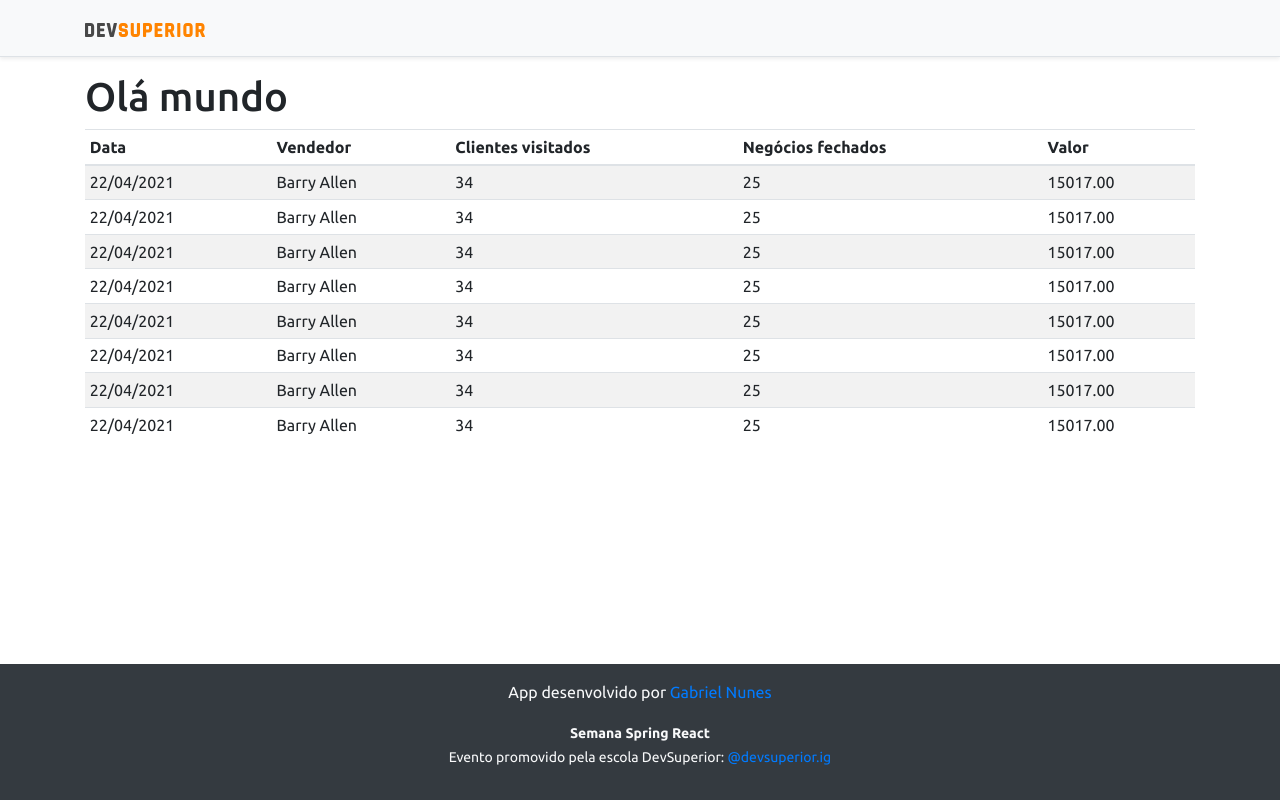
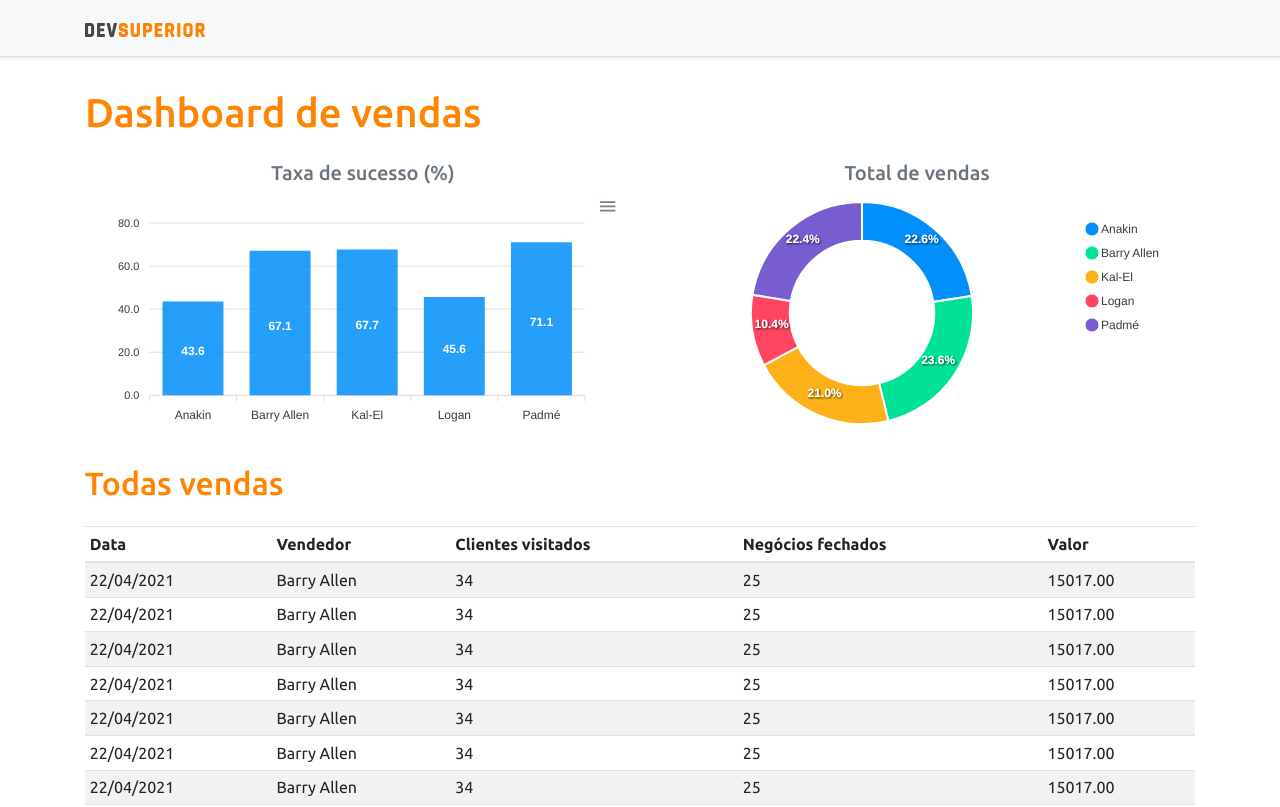
Before and after one commit to GabrielNunes12/projeto-sds3, a React (Create React App) app in the folder frontend/: page / in a window 1280 px wide. Shown: the top 807 px of the page. Built offline with nearby package versions, Linux system fonts and the light colour scheme.

Commit message:
[feat] Static charts

```diff
--- a/frontend/package.json
+++ b/frontend/package.json
@@ -12,10 +12,12 @@
     "@types/node": "^12.0.0",
     "@types/react": "^17.0.0",
     "@types/react-dom": "^17.0.0",
+    "apexcharts": "^3.26.1",
     "bootstrap": "^4.6.0",
     "jquery": "1.9.1",
     "popper.js": "^1.16.1",
     "react": "^17.0.2",
+    "react-apexcharts": "^1.3.9",
     "react-dom": "^17.0.2",
     "react-scripts": "4.0.3",
     "typescript": "^4.1.2",
--- a/frontend/src/App.tsx
+++ b/frontend/src/App.tsx
@@ -1,12 +1,27 @@
 import Navbar from "components/Navbar";
 import Footer from "components/Footer";
 import DataTable from "components/DataTable";
+import BarCharts from "components/BarCharts";
+import DonutChart from "components/DonutChart";
 function App() {
   return (
     <>
       <Navbar />
       <div className="container">
-        <h1> Olá mundo </h1>
+        <h1 className='text-primary py-3'> Dashboard de vendas </h1>
+        <div className="row px-3">
+          <div className="col-sm-6">
+            <h5 className='text-center text-secondary'>Taxa de sucesso (%)</h5>
+            <BarCharts/>
+          </div>
+          <div className="col-sm-6">
+            <h5 className="text-center text-secondary">Total de vendas</h5>
+            <DonutChart/>
+          </div>
+        </div>
+        <div className="py-3">
+          <h2 className="text-primary"> Todas vendas </h2>
+        </div>
         <DataTable/>
       </div>
       <Footer/>
--- /dev/null
+++ b/frontend/src/components/BarCharts.tsx
@@ -0,0 +1,38 @@
+import Chart from 'react-apexcharts';
+const BarCharts = () => {
+  const options = {
+    plotOptions: {
+      bar: {
+        horizontal: false,
+        startingShape: 'flat',
+        endingShape: 'flat',
+        colors: {
+          backgroundBarOpacity: 1,
+          backgroundBarRadius: 0,
+        }
+      }
+    }
+  };
+  const mockData = {
+    labels: {
+      categories: ['Anakin', 'Barry Allen', 'Kal-El', 'Logan', 'Padmé']
+    },
+    series: [
+      {
+        name: "% Sucesso",
+        data: [43.6, 67.1, 67.7, 45.6, 71.1]
+      }
+    ],
+  }
+
+  return (
+    <Chart
+      options={{...options, xaxis: mockData.labels}}
+      series={mockData.series}
+      type="bar"
+      height="240"
+    />
+  );
+}
+
+export default BarCharts;
--- /dev/null
+++ b/frontend/src/components/DonutChart.tsx
@@ -0,0 +1,23 @@
+import Chart from 'react-apexcharts';
+const DonutChart = () => {
+  const mockData = {
+    series: [477138, 499928, 444867, 220426, 473088],
+    labels: ["Anakin", "Barry Allen", "Kal-El", "Logan", "Padmé"],
+  };
+
+  const options = {
+    legend: {
+      show: true,
+    },
+  };
+  return (
+    <Chart
+      options={{...options, labels: mockData.labels}}
+      series={mockData.series}
+      type="donut"
+      height="240"
+    />
+  )
+};
+
+export default DonutChart;
```
Also changed, not shown: 1 other file (tests, documents, lock files or other folders).
